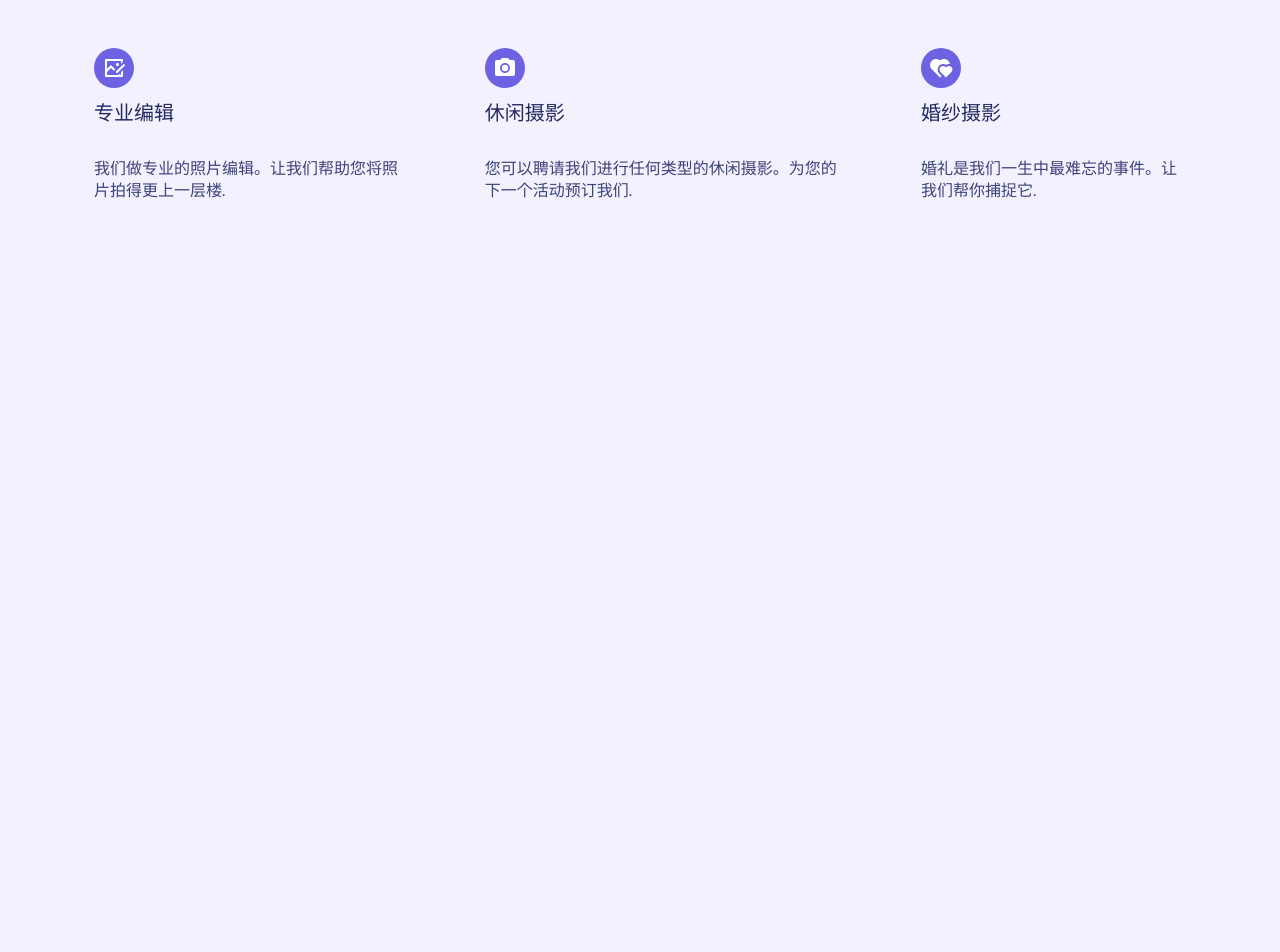
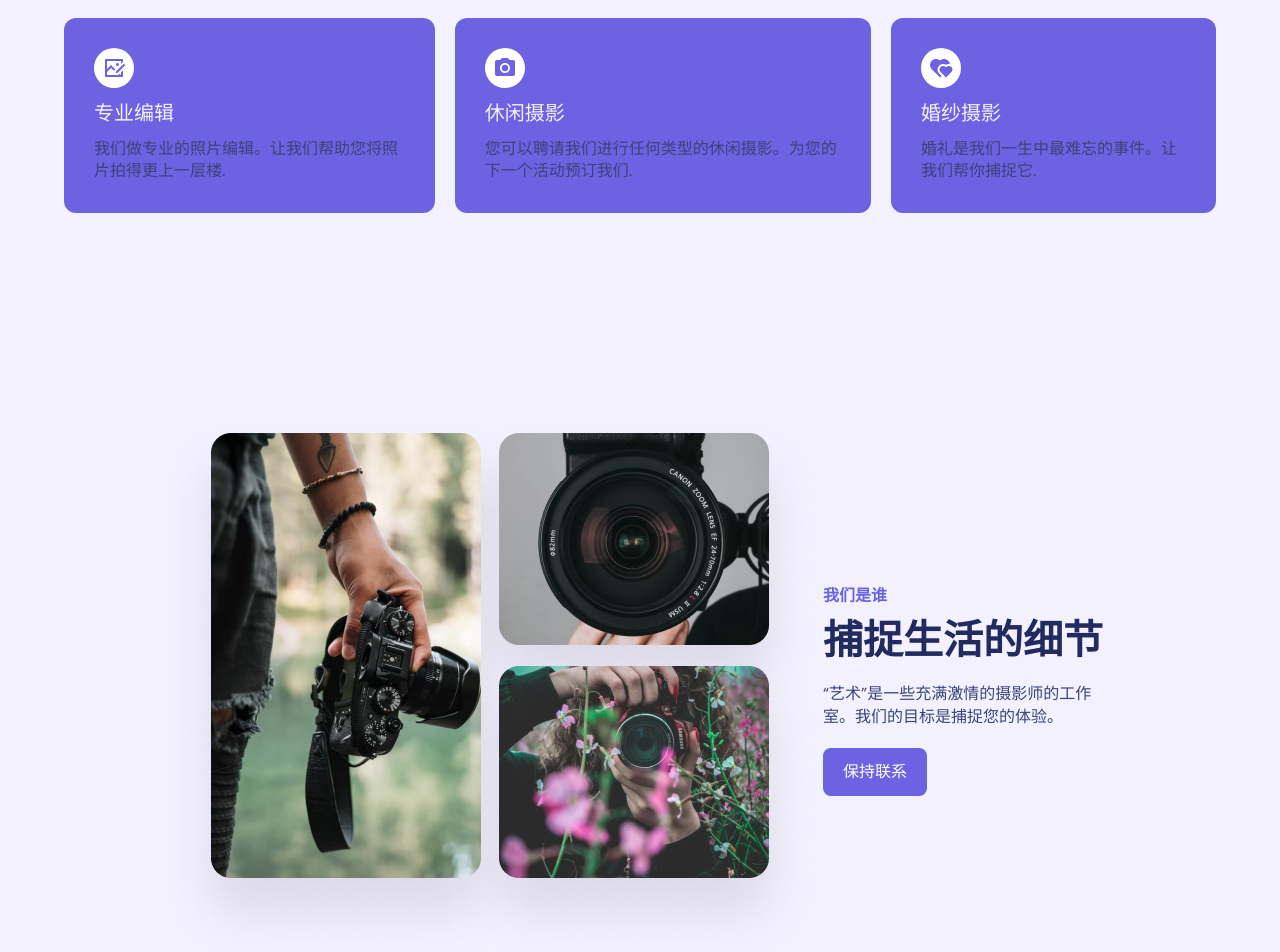
Before and after one commit to NshiXuan/artistic_react, a React (Create React App) app: page / in a window 1280 px wide. Shown: the part 1008-1960 px from the top of the page. Before the commit the page ends 1341 px from the top, so only its background shows below. Built offline with nearby package versions, Linux system fonts and the light colour scheme.

Commit message:
feat: add aboutSection

```diff
--- /dev/null
+++ b/src/components/aboutSection/index.js
@@ -0,0 +1,29 @@
+import React, { memo } from 'react'
+
+import AboutImg from '../../assets/images/about.png';
+import PrimaryButton from '../buttons';
+import ParagraphText from '../heroSection/paragraphText';
+import ServiceTitle from '../serviceSection/serviceTitle';
+import AboutSectionStyle from './style'
+
+const AboutSection = memo(() => {
+  return (
+    <AboutSectionStyle>
+      <div className="container">
+        <div className="about_wrapper">
+          <div className="about_img">
+            <img src={AboutImg} alt="Artistic" />
+          </div>
+          <div className="about_info">
+            <ParagraphText className="about_subtitle">我们是谁</ParagraphText>
+            <ServiceTitle className="about_title">捕捉生活的细节</ServiceTitle>
+            <ParagraphText className="about_desc">“艺术”是一些充满激情的摄影师的工作室。我们的目标是捕捉您的体验。</ParagraphText>
+            <PrimaryButton className="button">保持联系</PrimaryButton>
+          </div>
+        </div>
+      </div>
+    </AboutSectionStyle>
+  )
+})
+
+export default AboutSection
--- /dev/null
+++ b/src/components/aboutSection/style.js
@@ -0,0 +1,39 @@
+import styled from "styled-components";
+
+const AboutSectionStyle = styled.div`
+  padding: 10rem 0;
+
+  .about_wrapper{
+    display: flex;
+    align-items: center;
+    justify-content: center;
+
+    .about_subtitle{
+      margin-bottom: 1rem;
+      font-weight: 600;
+      color: var(--mediumSlateBlue);
+    }
+
+    .about_title{
+      margin-bottom: 2rem;
+      max-width: 350px;
+    }
+
+    .about_desc{
+      margin-bottom: 2rem;
+      max-width: 300px;
+    }
+  }
+
+  @media (max-width: 768px){
+    .about_wrapper{
+      flex-direction: column;
+    }
+
+    .about_img{
+      max-width: 400px;
+    }
+  }
+`
+
+export default AboutSectionStyle
--- a/src/components/serviceSection/serviceItem/style.js
+++ b/src/components/serviceSection/serviceItem/style.js
@@ -5,6 +5,7 @@ const ServiceItemStyle = styled.div`
   text-align: left;
   padding: 3rem;
   border-radius: 12px;
+  background-color: var(--mediumSlateBlue);
 
   .service-icon{
     display: flex;
@@ -12,9 +13,9 @@ const ServiceItemStyle = styled.div`
     justify-content: center;
     width: 40px;
     height: 40px;
-    background-color: var(--mediumSlateBlue);
+    background-color: var(--white);
     border-radius: 50%;
-    color: var(--white);
+    color: var(--mediumSlateBlue);
     margin-bottom: 1rem;
 
     svg {
@@ -26,22 +27,13 @@ const ServiceItemStyle = styled.div`
     font-size: 2rem;
     font-weight: 500;
     line-height: 1.5em;
-    color: ${props => props.theme.theme === themeList.light ? 'var(--darkBlue_2)' : 'var(--lightBlue_1)'};
-    margin-bottom: 1rem;
+    color: var(--lightBlue_1);
+    margin-bottom: 1rem!important;
   }
 
   &:hover{
     background-color: var(--mediumSlateBlue);
     cursor: pointer;
-
-    .service-icon {
-      background-color: var(--white);
-      color: var(--mediumSlateBlue);
-    }
-
-    .service-title {
-      color: var(--lightBlue_1);
-    }
 
     .service-desc {
       color: var(--lightBlue_1);
--- a/src/pages/LandingPage.js
+++ b/src/pages/LandingPage.js
@@ -1,4 +1,5 @@
 import React, { memo } from 'react'
+import AboutSection from '../components/aboutSection'
 
 import Header from '../components/header'
 import HeroSection from '../components/heroSection'
@@ -10,6 +11,7 @@ const LandingPage = memo(() => {
       <Header />
       <HeroSection />
       <ServiceSection />
+      <AboutSection />
     </div>
   )
 })
```
